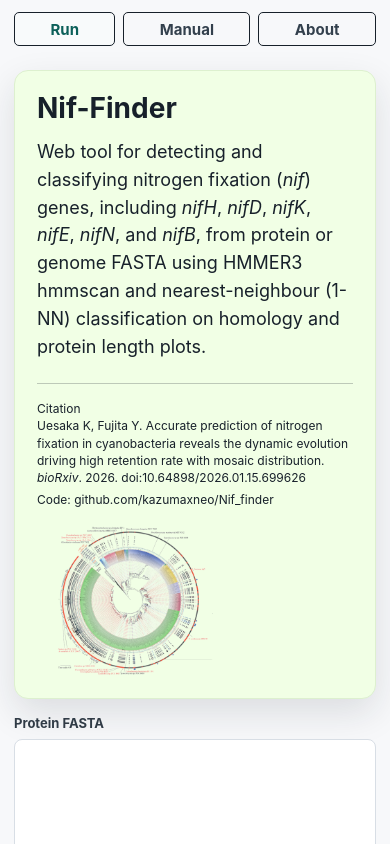
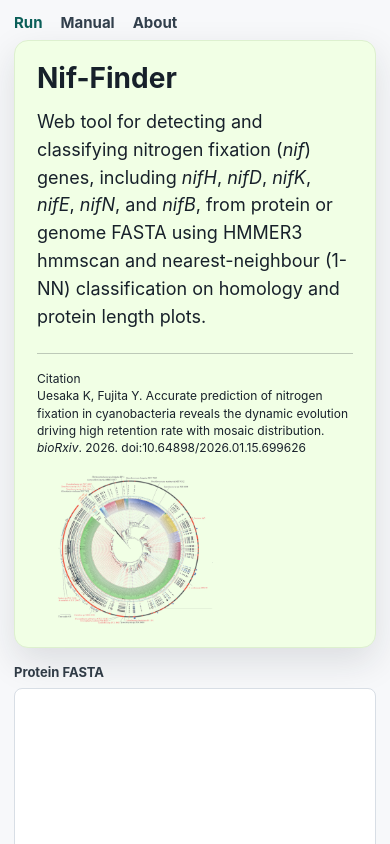
Before and after one commit to kazumaxneo/Nif_finder, a Next.js app in the folder web/: page / in a window 390 px wide. Shown: the top 844 px of the page. Built offline with nearby package versions, Linux system fonts and the light colour scheme.

Commit message:
Refine documentation navigation and links

```diff
--- a/web/app/globals.css
+++ b/web/app/globals.css
@@ -42,9 +42,9 @@
 .workspace {
   display: flex;
   flex-direction: column;
-  gap: 22px;
+  gap: 8px;
   min-height: 100vh;
-  padding: 28px 18px 34px;
+  padding: 12px 18px 34px;
 }
 
 .sidebar {
@@ -140,32 +140,29 @@
 .top-tabs {
   align-items: center;
   display: flex;
-  gap: 8px;
+  gap: 18px;
   justify-content: flex-start;
-  margin: -6px auto 2px;
+  margin: 0 auto -2px;
   max-width: 960px;
   width: 100%;
 }
 
 .top-tab {
   background: transparent;
-  border: 1px solid #17202a;
-  border-radius: 5px;
+  border: 0;
   color: #33404d;
   cursor: pointer;
   font-size: 15px;
   font-weight: 750;
-  min-height: 34px;
-  padding: 5px 14px;
+  min-height: 24px;
+  padding: 0;
 }
 
 .top-tab:hover {
-  background: #f8fafb;
   color: var(--primary-strong);
 }
 
 .top-tab.active {
-  background: #f8fafb;
   color: var(--primary-strong);
 }
 
@@ -589,6 +586,8 @@
 
 .info-card a.github-icon-link {
   display: flex;
+  margin-left: 0;
+  margin-right: auto;
   margin-top: 14px;
 }
 
@@ -801,7 +800,7 @@
 
 @media (max-width: 900px) {
   .workspace {
-    padding: 18px 14px 24px;
+    padding: 10px 14px 24px;
   }
 
   .sidebar {
@@ -823,7 +822,7 @@
   }
 
   .top-tab {
-    flex: 1 0 auto;
+    flex: 0 0 auto;
   }
 
   .info-grid {
--- a/web/app/page.tsx
+++ b/web/app/page.tsx
@@ -506,12 +506,6 @@
                   doi:10.64898/2026.01.15.699626
                 </a>
               </p>
-              <p>
-                Code:{" "}
-                <a href="https://github.com/kazumaxneo/Nif_finder" target="_blank" rel="noreferrer">
-                  github.com/kazumaxneo/Nif_finder
-                </a>
-              </p>
             </div>
           </div>
           <img className="brand-figure" src="/nif_phylogeny_transparent.png" alt="" aria-hidden="true" />
@@ -900,7 +894,7 @@
                     aria-label="Open Nif-Finder on GitHub"
                     title="Open Nif-Finder on GitHub"
                   >
-                    <img src="/github-mark.jpg" alt="" aria-hidden="true" />
+                    <img src="/github-mark.png" alt="" aria-hidden="true" />
                   </a>
                 </div>
                 </article>
```
Also changed, not shown: web/public/github-mark.jpg (deleted), web/public/github-mark.png (added).
